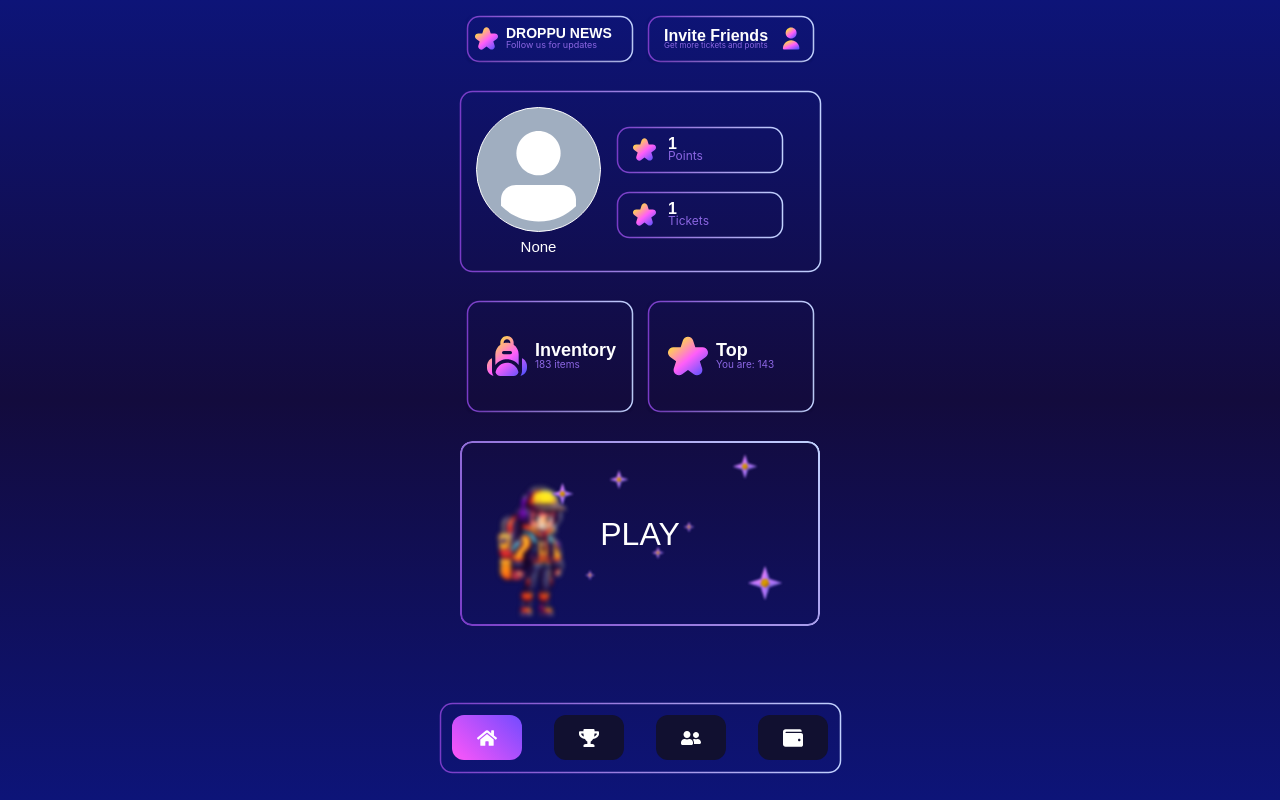
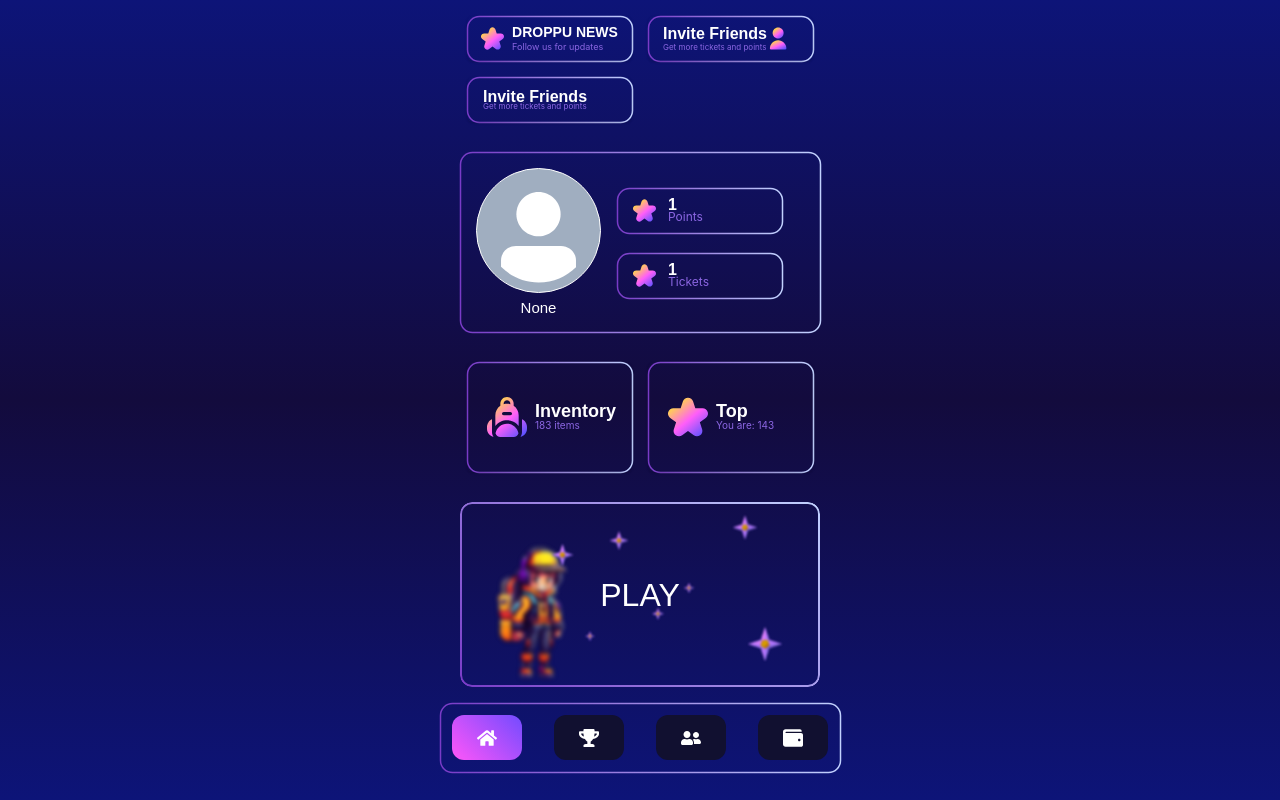
Before and after one commit to KruglyakovNikita/droppu, a Next.js app in the folder client/: page / in a window 1280 px wide. Built offline with nearby package versions, Linux system fonts and the light colour scheme.

Commit message:
fix components

```diff
--- /dev/null
+++ b/client/app/components/ButtonIfoLink.tsx
@@ -0,0 +1,56 @@
+import React, { FC, ReactNode } from 'react'
+import GradientBorderWrapper from './GradientBorderWrapper'
+import { Card, Heading, Stack, Text } from '@chakra-ui/react';
+import colors from '@/theme/colors';
+
+interface ButtonIfoLinkProps{
+    title:string;
+    description:string
+    onClick:()=>void
+    startIcon?:ReactNode
+    endIcon?:ReactNode;
+    descriptionFontSize?:string
+    titleFontSize?:string
+}
+
+export const ButtonIfoLink:FC<ButtonIfoLinkProps> = ({description,title,onClick,startIcon,endIcon,descriptionFontSize='9px',titleFontSize='14px'}) => {
+  return (
+    <GradientBorderWrapper
+    borderRadius={12}
+    startColor="#793BC7"
+    endColor="#C2D2FF"
+    strokeWidth={1.5}
+    w="165px"
+    h="45px"
+  >
+    <Card
+      onClick={onClick}
+      direction="row"
+      bg="transparent"
+      h="100%"
+      w='100%'
+      display='flex'
+      flexDirection='row'
+       alignItems="center"
+      justifyContent="center"
+    >
+      {startIcon?startIcon:null}
+      <Stack spacing={0}>
+        <Heading
+          fontSize={titleFontSize}
+          color={colors.primaryText}
+          fontFamily="'PixelifySans-Bold', sans-serif"
+          fontWeight="bold"
+          mb={-1.25}
+        >
+          {title}
+        </Heading>
+        <Text fontSize={descriptionFontSize} color={colors.secondaryText}>
+          {description}
+        </Text>
+      </Stack>
+      {endIcon?endIcon:null}
+    </Card>
+  </GradientBorderWrapper>
+  )
+}
--- a/client/app/lib/api/tasks.ts
+++ b/client/app/lib/api/tasks.ts
@@ -1,12 +1,9 @@
 import apiService from ".";
 import { Task } from "../store/types";
 
-interface GetTasks {
-  tasks: Task[];
-}
 
 export const getTasks = async () => {
-  const response = await apiService.get<GetTasks>(
+  const response = await apiService.get<Task[]>(
     "/api/v1/tasks/incomplete"
   );
 
--- a/client/pages/earn.tsx
+++ b/client/pages/earn.tsx
@@ -28,8 +28,7 @@ const Earn: React.FC = () => {
         const response = await getTasks();
         if (response?.data) {
           console.log(response.data);
-          const tasks= {"tasks": response.data};
-          setTasks(tasks);
+          setTasks(response.data);
           // filterTasks("New Socials", tasks.);
         }
       } catch (error) {
--- a/client/pages/index.tsx
+++ b/client/pages/index.tsx
@@ -1,7 +1,7 @@
 import { Box, Flex, Avatar, Text, Grid,
-  Card, CardHeader, CardBody, CardFooter,
+  Card,
   Stack,
-  Button, Image,
+  Image,
   Heading
  } from "@chakra-ui/react";
 
@@ -10,9 +10,8 @@ import GradientBorderWrapper from '../app/components/GradientBorderWrapper';
 import { useEffect, useState } from "react";
 import colors from "../theme/colors";
 import { useStore } from "../app/lib/store/store";
-import UserAvatar from "../app/components/UserAvatar";
 import { initUser } from "@/app/lib/api/user";
-import { getAchievements } from "@/app/lib/api/achievements";
+import { ButtonIfoLink } from "@/app/components/ButtonIfoLink";
 
 
 
@@ -25,9 +24,7 @@ declare global {
 
 const Home: React.FC = () => {
   const setUser = useStore((state) => state.setUser);
-  const setAchievements = useStore((state) => state.setAchievements);
   const userInfo = useStore((state) => state.user);
-  const userAchievements = useStore((state) => state.achievements);
   const [telegramUser, setTelegramUser] = useState<any>(null);
 
   useEffect(() => {
@@ -87,7 +84,7 @@ const Home: React.FC = () => {
   0% { transform: translateY(0px); }
   50% { transform: translateY(-10px); }
   100% { transform: translateY(0px); }
-`;
+  `;
 
   return (
     <Flex
@@ -100,47 +97,23 @@ const Home: React.FC = () => {
     p={4}
   >
     <Grid mt={0} gap={4} templateColumns="repeat(2, 1fr)">
-      <GradientBorderWrapper
-        borderRadius={12}
-        startColor="#793BC7"
-        endColor="#C2D2FF"
-        strokeWidth={1.5}
-        w="165px"
-        h="45px"
-      >
-        <Card
-          onClick={chanelLink}
-          direction="row"
-          alignItems="center"
-          justifyContent="left"
-          bg="transparent"
-          h="100%"
-          p={0.5}
-          pl={2}
-          pr={4}
-        >
-          <Image
+
+      <ButtonIfoLink title='DROPPU NEWS' description=" Follow us for updates" onClick={chanelLink} startIcon={ <Image
             src="/icons/star_icon.svg"
             alt="Tribes Icon"
             boxSize="23px"
             mr={2}
-          />
-          <Stack spacing={0}>
-            <Heading
-              fontSize="14px"
-              color={colors.primaryText}
-              fontFamily="'PixelifySans-Bold', sans-serif"
-              fontWeight="bold"
-              mb={-1}
-            >
-              DROPPU NEWS
-            </Heading>
-            <Text fontSize="9px" color={colors.secondaryText}>
-              Follow us for updates
-            </Text>
-          </Stack>
-        </Card>
-      </GradientBorderWrapper>
+          />}
+        />
+
+<ButtonIfoLink title='Invite Friends' description="Get more tickets and points" onClick={inviteFriendsLink} descriptionFontSize='8px' titleFontSize="16px"
+endIcon={  <Image
+            src="/icons/frens_icon.svg"
+            alt="Invite Friend Icon"
+            boxSize="23px"
+            mr={2}
+          />}
+        />
 
       <GradientBorderWrapper
         borderRadius={12}
@@ -174,12 +147,7 @@ const Home: React.FC = () => {
               Get more tickets and points
             </Text>
           </Stack>
-          <Image
-            src="/icons/frens_icon.svg"
-            alt="Invite Friend Icon"
-            boxSize="23px"
-            mr={2}
-          />
+
         </Card>
       </GradientBorderWrapper>
     </Grid>
```
